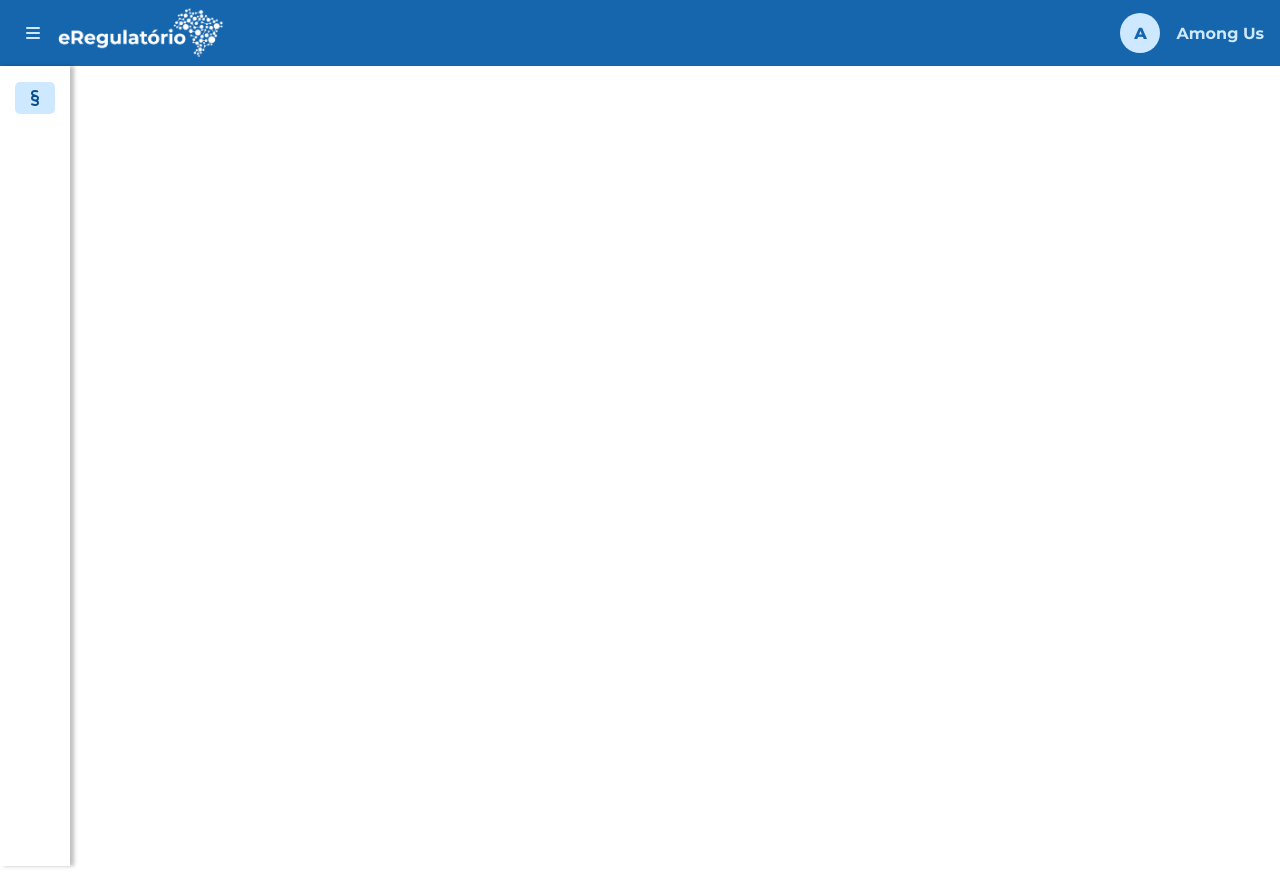
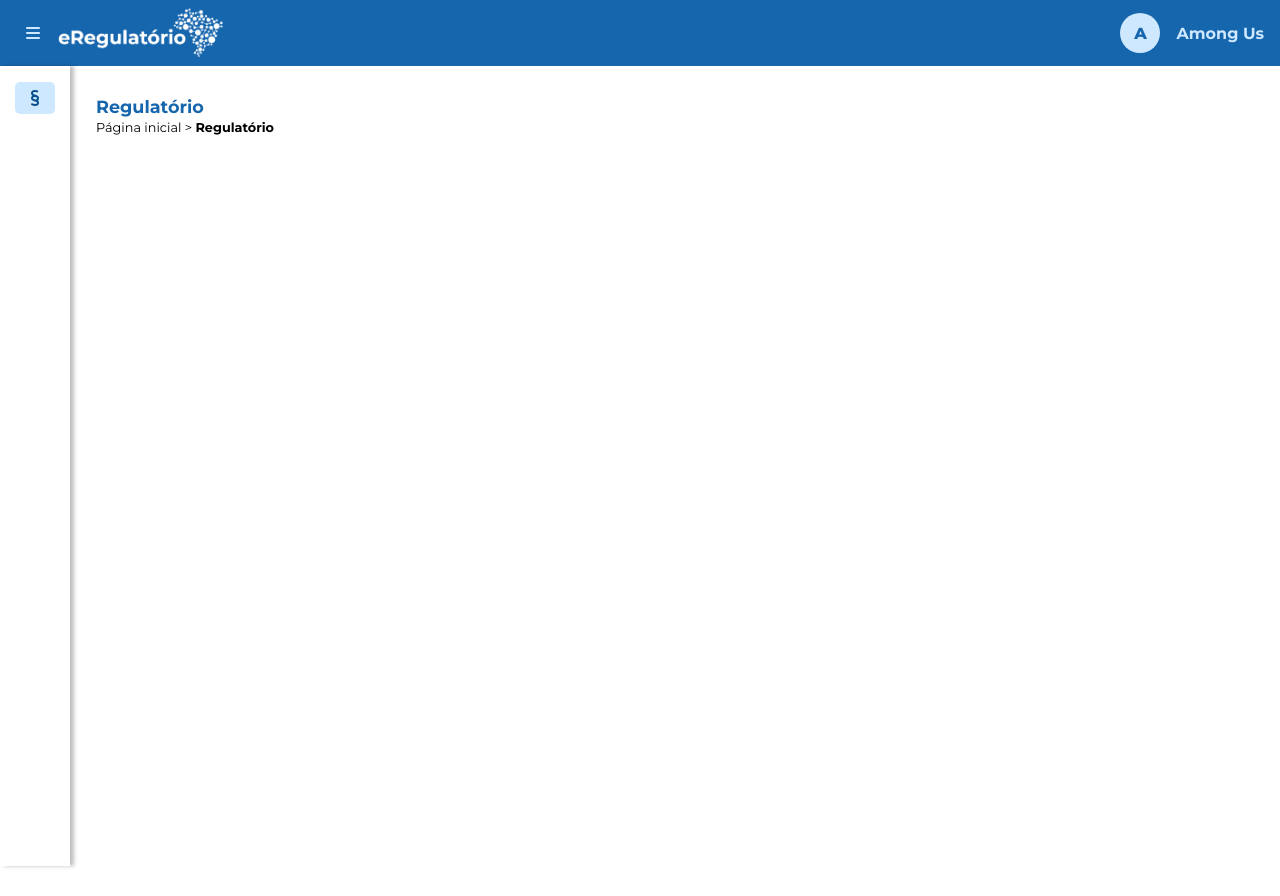
Before and after one commit to nicoledalarmelina/hackathon-among-us, an Angular app: page / in a window 1280 px wide. Built offline with nearby package versions, Linux system fonts and the light colour scheme.

Commit message:
feat: breadcrumb e dasahboard

```diff
--- a/src/app/app-routing.module.ts
+++ b/src/app/app-routing.module.ts
@@ -1,8 +1,13 @@
 import { RouterModule, Routes } from "@angular/router";
 import { PalavraChaveComponent } from "./features/regulatorio/palavra-chave/palavra-chave.component";
 import { NgModule } from "@angular/core";
+import { DashboardComponent } from "./features/regulatorio/dashboard/dashboard.component";
 
 export const routes: Routes = [
+  {
+    path: '',
+    component: DashboardComponent
+  },
   {
     path: 'palavra-chave',
     component: PalavraChaveComponent
--- a/src/app/app.component.html
+++ b/src/app/app.component.html
@@ -1,5 +1,6 @@
 <app-header></app-header>
 <app-menu></app-menu>
+
 
 <section class="content">
     <router-outlet />
--- /dev/null
+++ b/src/app/features/regulatorio/dashboard/dashboard.component.html
@@ -0,0 +1 @@
+<app-breadcrumb [page]="'Regulatório'"></app-breadcrumb>
--- a/src/app/features/regulatorio/palavra-chave/palavra-chave.component.html
+++ b/src/app/features/regulatorio/palavra-chave/palavra-chave.component.html
@@ -1,3 +1,5 @@
+<app-breadcrumb [page]="'Palavra-chave'"></app-breadcrumb>
+
 <div>
 
   <div class="card">
--- a/src/app/features/regulatorio/palavra-chave/palavra-chave.component.ts
+++ b/src/app/features/regulatorio/palavra-chave/palavra-chave.component.ts
@@ -1,10 +1,14 @@
 import { Component } from '@angular/core';
 import { FileCardComponent } from '../../../shared/components/file-card/file-card.component';
+import { BreadcrumbComponent } from '../../../shared/components/breadcrumb/breadcrumb.component';
 
 @Component({
   selector: 'app-palavra-chave',
   standalone: true,
-  imports: [FileCardComponent],
+  imports: [
+    FileCardComponent,
+    BreadcrumbComponent
+  ],
   templateUrl: './palavra-chave.component.html',
   styleUrl: './palavra-chave.component.scss'
 })
--- /dev/null
+++ b/src/app/shared/components/breadcrumb/breadcrumb.component.html
@@ -0,0 +1,4 @@
+<div class="breadcrumb">
+    <p class="title">{{ page }}</p>
+    <span>Página inicial > </span> <span class="bold">{{ page }}</span>
+</div>
--- /dev/null
+++ b/src/app/shared/components/breadcrumb/breadcrumb.component.scss
@@ -0,0 +1,18 @@
+.breadcrumb {
+    margin-bottom: 1.5rem;
+
+    .title {
+        font-size: 1.1rem;
+        font-weight: 700;
+        color: #1666AE;
+        font-family: Montserrat;
+    }
+
+    span {
+        font-size: .8rem;
+
+        &.bold {
+            font-weight: 700;
+        }
+    }
+}
```
Also changed, not shown: src/app/features/regulatorio/dashboard/dashboard.component.ts (added, +13 -0 lines), src/app/shared/components/breadcrumb/breadcrumb.component.ts (added, +14 -0 lines), src/app/features/regulatorio/dashboard/dashboard.component.scss (added).
